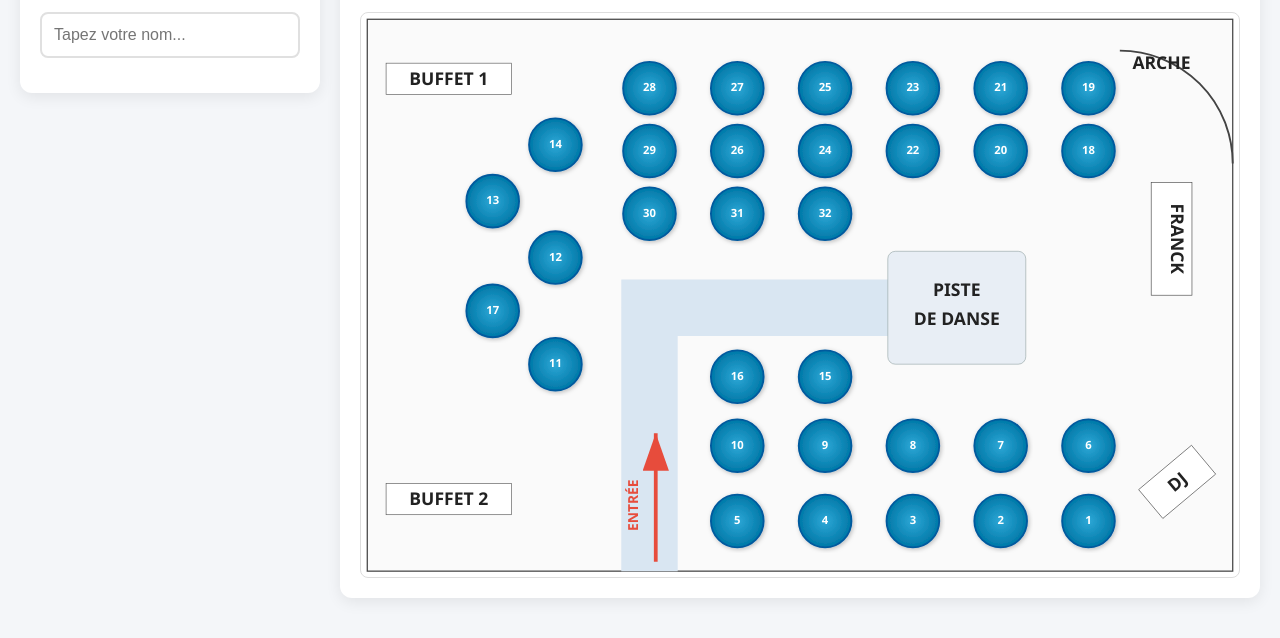
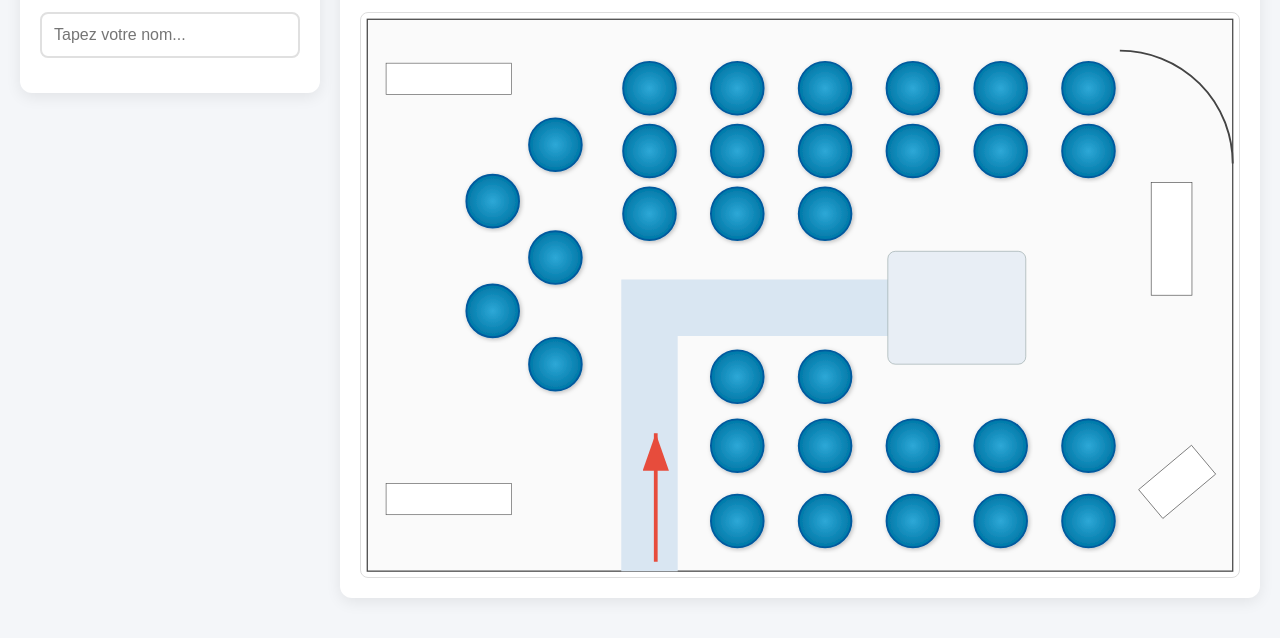
Before and after one commit to FATG76/plan-salle-anniversaire-50-ans-Franck, a plain HTML site: page invite.html in a window 1280 px wide. Shown: the part 130-768 px from the top of the page. Drawn offline with Linux system fonts and the light colour scheme.

Commit message:
Update invite.html

```diff
--- a/invite.html
+++ b/invite.html
@@ -143,26 +143,10 @@
        STYLES DES TABLES
        ========================================== */
 
-    /*
-      Ces styles servent principalement lorsque
-      le SVG est chargé dynamiquement.
-      Les styles principaux des cercles sont
-      définis dans plan.svg.
-    */
-
     .table-group {
       cursor: pointer;
       transition: all 0.3s ease;
     }
-
-
-    /*
-      TABLE SÉLECTIONNÉE
-
-      Important :
-      Le plan.svg contient également cette règle.
-      Elle est répétée ici comme sécurité.
-    */
 
     .table-group.active .t {
       fill: #D4A017 !important;
@@ -170,9 +154,7 @@
       stroke-width: 4 !important;
     }
 
-
     /* Nom de table affiché dans le cercle */
-
     .nom-table-svg {
       font-family: Arial, sans-serif;
       font-weight: bold;
@@ -385,14 +367,14 @@
       try {
 
         /*
-          Chargement simultané :
-          - invites.json
-          - plan.svg
+          Chargement simultané avec anti-cache pour mobile
         */
 
+        const timestamp = Date.now();
+
         const [donneesResponse, svgResponse] = await Promise.all([
-          fetch('invites.json'),
-          fetch('plan.svg')
+          fetch(`invites.json?v=${timestamp}`),
+          fetch(`plan.svg?v=${timestamp}`)
         ]);
 
 
@@ -418,15 +400,21 @@
 
         /* Injection SVG */
 
-        document.getElementById('svg-plan').innerHTML =
-          await svgResponse.text();
-
+        const divSvg = document.getElementById('svg-plan');
+        divSvg.innerHTML = await svgResponse.text();
 
         /*
-          IMPORTANT
+          MASQUAGE INITIAL DES NUMÉROS DE TABLE EN DÉBUT
+        */
+        const svgElement = divSvg.querySelector('svg');
+        if (svgElement) {
+          svgElement.querySelectorAll('text').forEach(t => {
+            t.style.display = 'none';
+          });
+        }
 
-          On initialise seulement APRÈS
-          avoir chargé le JSON et le SVG.
+        /*
+          Initialisation des états
         */
 
         initialiserTables();
@@ -474,10 +462,6 @@
 
         if (table) {
 
-          /*
-            Supprime toute ancienne sélection
-          */
-
           table.classList.remove(
             'active',
             'complete'
@@ -508,11 +492,6 @@
       const divResultat =
         document.getElementById('resultat');
 
-
-      /*
-        À chaque nouvelle recherche,
-        on remet le plan à zéro.
-      */
 
       reinitialiserSelection();
 
@@ -638,16 +617,8 @@
 
     function selectionnerInvite(nom, tableNum) {
 
-      /*
-        Masquer la liste des résultats
-      */
-
       document.getElementById('resultat').innerHTML = "";
 
-
-      /*
-        Afficher l'invité sélectionné
-      */
 
       document
         .getElementById(
@@ -663,10 +634,6 @@
         .style.display = 'block';
 
 
-      /*
-        Mettre la table en évidence
-      */
-
       surlignerTable(tableNum);
 
     }
@@ -679,20 +646,12 @@
 
     function reinitialiserSelection() {
 
-      /*
-        Masquer l'invité sélectionné
-      */
-
       document
         .getElementById(
           'zone-selection'
         )
         .style.display = 'none';
 
-
-      /*
-        Retirer le jaune de toutes les tables
-      */
 
       document
         .querySelectorAll(
@@ -704,11 +663,6 @@
 
         });
 
-
-      /*
-        Supprimer les noms ajoutés
-        dynamiquement dans le SVG
-      */
 
       document
         .querySelectorAll(
@@ -726,11 +680,6 @@
 
     function surlignerTable(tableNum) {
 
-      /*
-        Sécurité :
-        retirer toute sélection précédente
-      */
-
       document
         .querySelectorAll(
           '.table-group.active'
@@ -742,20 +691,12 @@
         });
 
 
-      /*
-        Supprimer ancien nom affiché
-      */
-
       document
         .querySelectorAll(
           '.nom-table-svg'
         )
         .forEach(t => t.remove());
 
-
-      /*
-        Trouver le groupe SVG correspondant
-      */
 
       const el =
         document.getElementById(
@@ -775,20 +716,15 @@
 
 
       /*
-        ====================================
-        AJOUT DE LA CLASSE ACTIVE
+        MASQUAGE DES ANCIENS TEXTES/NUMÉROS DANS LA TABLE SÉLECTIONNÉE
+      */
+      el.querySelectorAll('text:not(.nom-table-svg)').forEach(t => {
+        t.style.display = 'none';
+      });
 
-        C'est cette ligne qui déclenche
-        la couleur jaune dans plan.svg
-        ====================================
-      */
 
       el.classList.add('active');
 
-
-      /*
-        Trouver le cercle
-      */
 
       const circle =
         el.querySelector('circle');
@@ -796,10 +732,6 @@
 
       if (!circle) return;
 
-
-      /*
-        Coordonnées du cercle
-      */
 
       const cx =
         parseFloat(
@@ -819,19 +751,10 @@
         );
 
 
-      /*
-        Récupération du nom de table
-      */
-
       const nomTable =
         nomsDesTables[tableNum]
         || `Table ${tableNum}`;
 
-
-      /*
-        Canvas temporaire pour mesurer
-        la largeur des textes
-      */
 
       const canvas =
         document.createElement('canvas');
@@ -854,11 +777,6 @@
       }
 
 
-      /*
-        Largeur maximale disponible
-        dans le cercle
-      */
-
       const largeurDisponible =
         radius * 2 - 12;
 
@@ -872,18 +790,10 @@
       const candidats = [];
 
 
-      /*
-        Une seule ligne
-      */
-
       candidats.push([
         nomTable
       ]);
 
-
-      /*
-        Deux lignes possibles
-      */
 
       if (mots.length >= 2) {
 
@@ -909,10 +819,6 @@
 
       }
 
-
-      /*
-        Trois lignes possibles
-      */
 
       if (mots.length >= 3) {
 
@@ -950,12 +856,6 @@
 
       }
 
-
-      /*
-        ======================================
-        CHOIX DU MEILLEUR DÉCOUPAGE
-        ======================================
-      */
 
       let meilleur = null;
 
@@ -1005,10 +905,6 @@
           tailleBase * facteur;
 
 
-        /*
-          Trop petit = rejeté
-        */
-
         if (taille < 5) return;
 
 
@@ -1051,10 +947,6 @@
       });
 
 
-      /*
-        Sécurité
-      */
-
       if (!meilleur) {
 
         meilleur = {
@@ -1065,12 +957,6 @@
 
       }
 
-
-      /*
-        ======================================
-        CRÉATION DU TEXTE SVG
-        ======================================
-      */
 
       const texte =
         document.createElementNS(
@@ -1127,11 +1013,6 @@
       );
 
 
-      /*
-        Texte noir pour contraste
-        avec le jaune doré
-      */
-
       texte.setAttribute(
         'fill',
         '#000000'
@@ -1143,10 +1024,6 @@
         'none'
       );
 
-
-      /*
-        Position verticale des lignes
-      */
 
       let positions;
 
@@ -1195,12 +1072,6 @@
       }
 
 
-      /*
-        ======================================
-        AJOUT DES LIGNES
-        ======================================
-      */
-
       meilleur.lignes.forEach(
         (ligne, index) => {
 
@@ -1228,10 +1099,6 @@
             'middle'
           );
 
-
-          /*
-            Ajuster si nécessaire
-          */
 
           const largeur =
             largeurTexte(
@@ -1268,19 +1135,9 @@
       );
 
 
-      /*
-        Ajouter le nom dans la table
-      */
-
+      /* Ajouter le texte du nom de la table */
       el.appendChild(texte);
 
-
-      /*
-        ======================================
-        AFFICHAGE DU NOM DE TABLE
-        SOUS L'INVITÉ
-        ======================================
-      */
 
       const nomLibelle =
         nomsDesTables[tableNum]
```
